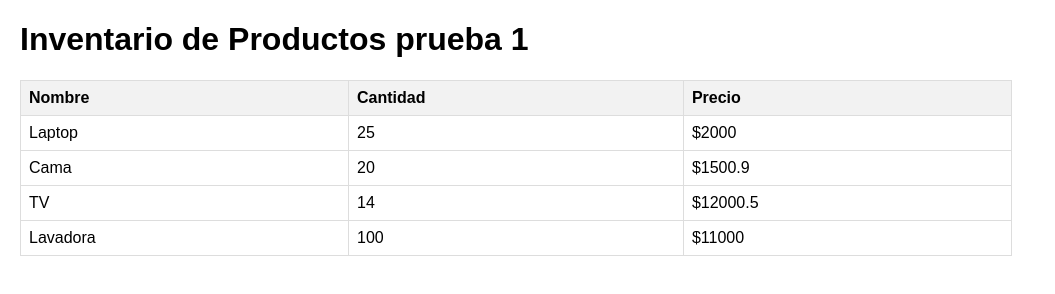
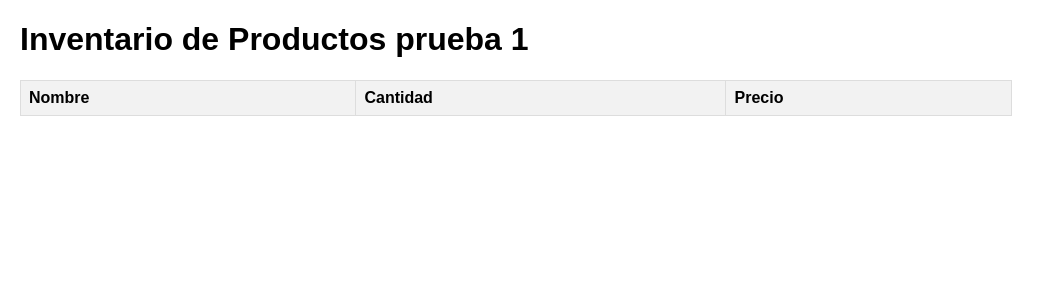
Before and after one commit to KAMendezH/automatizacionCorrect, a plain HTML site: page index.html in a window 1280 px wide. Shown: the whole page, without its empty margins (0-1055 px from the left). Drawn offline with Linux system fonts and the light colour scheme.

Commit message:
feat: datos eliminados

```diff
--- a/index.html
+++ b/index.html
@@ -36,7 +36,7 @@
                 <th>Precio</th>
             </tr>
         </thead>
-        <tbody>
+        <!-- <tbody>
             <tr>
                 <td>Laptop</td>
                 <td>25</td>
@@ -57,7 +57,7 @@
                 <td>100</td>
                 <td>$11000</td>
             </tr>
-        </tbody>
+        </tbody> -->
     </table>
 
 
```
